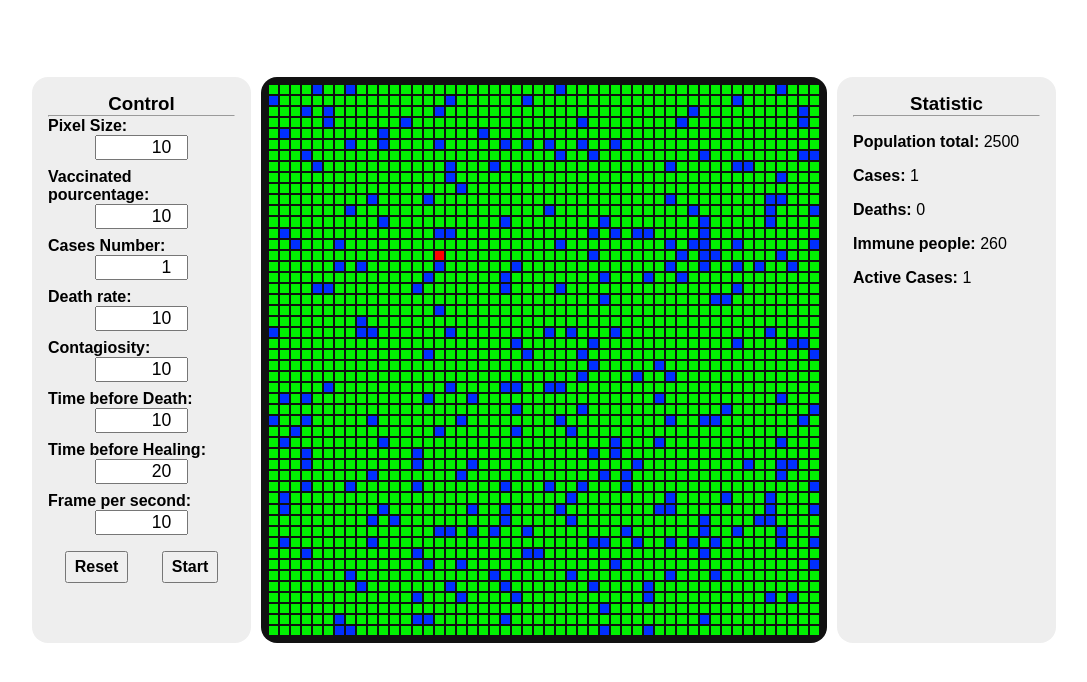
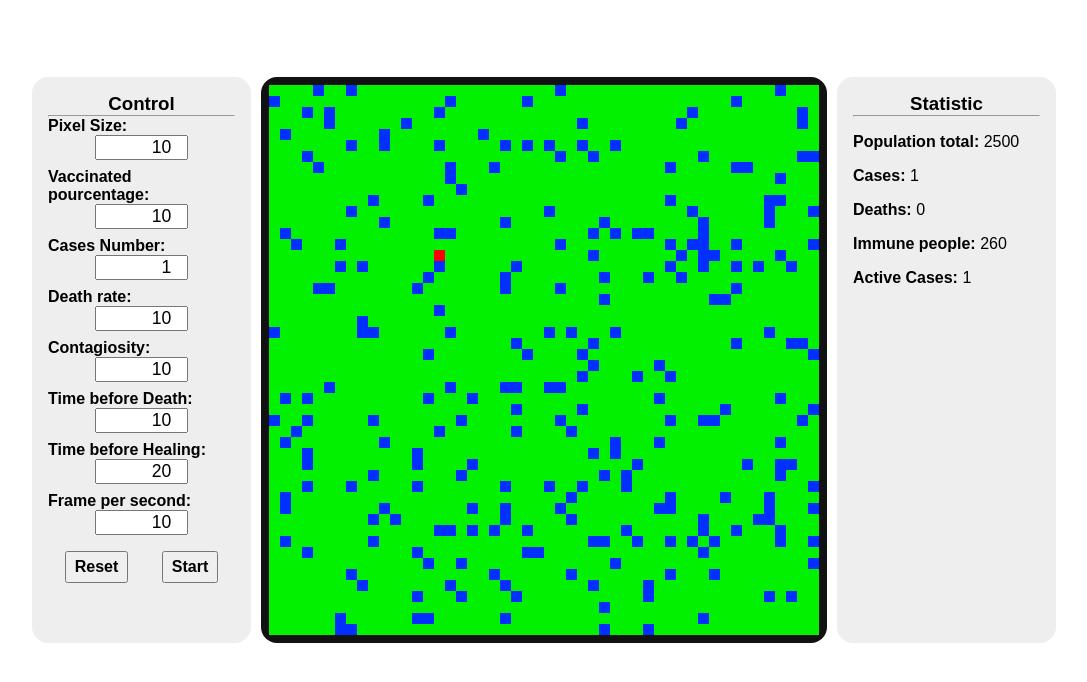
Before and after one commit to marzouk2002/Disease-simulator, a PHP site: page / in a window 1280 px wide. Shown: the part 80-762 px from the top of the page, without its empty margins (96-1183 px from the left). Run offline with PHP 8.4, Linux system fonts and the light colour scheme.

Commit message:
chnage the grid style and readme.md

```diff
--- a/dist/css/index.css
+++ b/dist/css/index.css
@@ -105,7 +105,6 @@
       grid-template-columns: repeat(var(--num-row), 1fr);
   -ms-grid-rows: (1fr)[var];
       grid-template-rows: repeat(var(--num-row), 1fr);
-  grid-gap: 2px;
 }
 
 .output > * {
--- a/scss/index.scss
+++ b/scss/index.scss
@@ -88,7 +88,6 @@
   height: 100%;
   grid-template-columns: repeat(var(--num-row), 1fr);
   grid-template-rows: repeat(var(--num-row), 1fr);
-  grid-gap: 2px;
 }
 
 .output > * {
```
Also changed, not shown: README.md, 1 other file.
